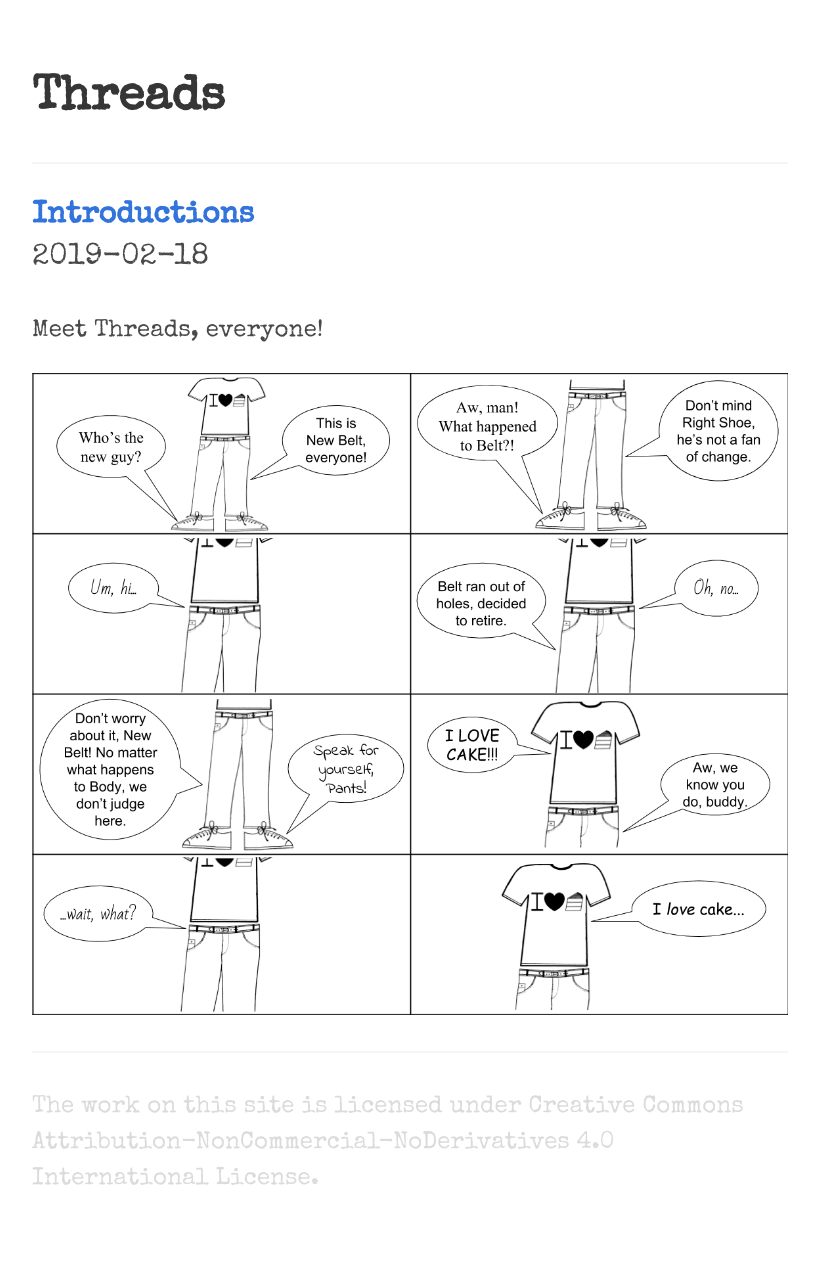
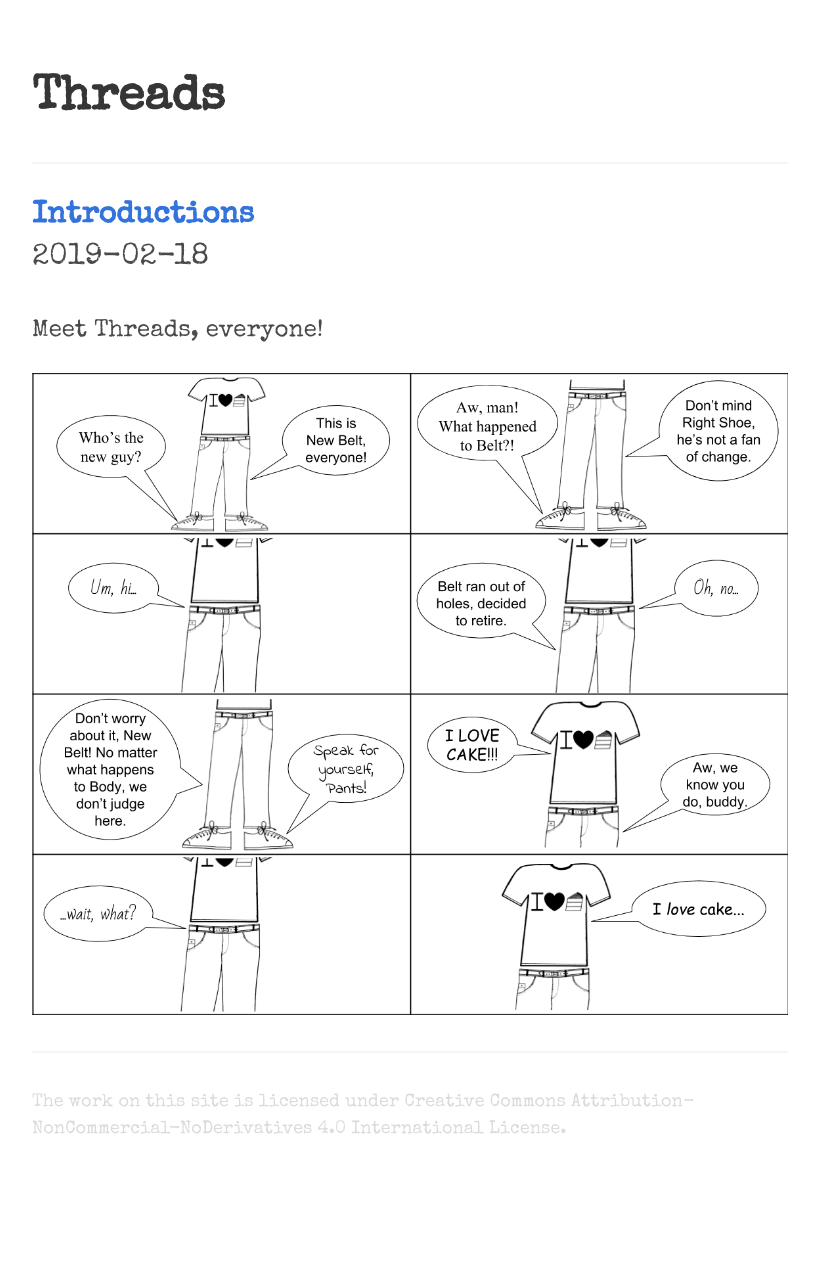
Before and after one commit to jrc03c/threads, a Jekyll site: the page built from index.html, in a window 1280 px wide. Shown: the whole page, without its empty margins (230-1049 px from the left). Built offline with Jekyll 4.4.1, drawn with Linux system fonts in a browser that asks for light colours; the list of posts is cut into pages by our own code; after the commit the page ends 1215 px from its top, so only the background shows below that.

Commit message:
Decreased footer font size.

```diff
--- a/_layouts/default.html
+++ b/_layouts/default.html
@@ -25,7 +25,7 @@
             {{ content }}
 
             <footer>
-              <div class="has-text-grey-lighter">
+              <div class="has-text-grey-lighter is-size-7">
                 <a class="has-text-grey-lighter" href="http://creativecommons.org/licenses/by-nc-nd/4.0/">The work on this site is licensed under Creative Commons Attribution-NonCommercial-NoDerivatives 4.0 International License</a>.
               </div>
             </footer>
```
